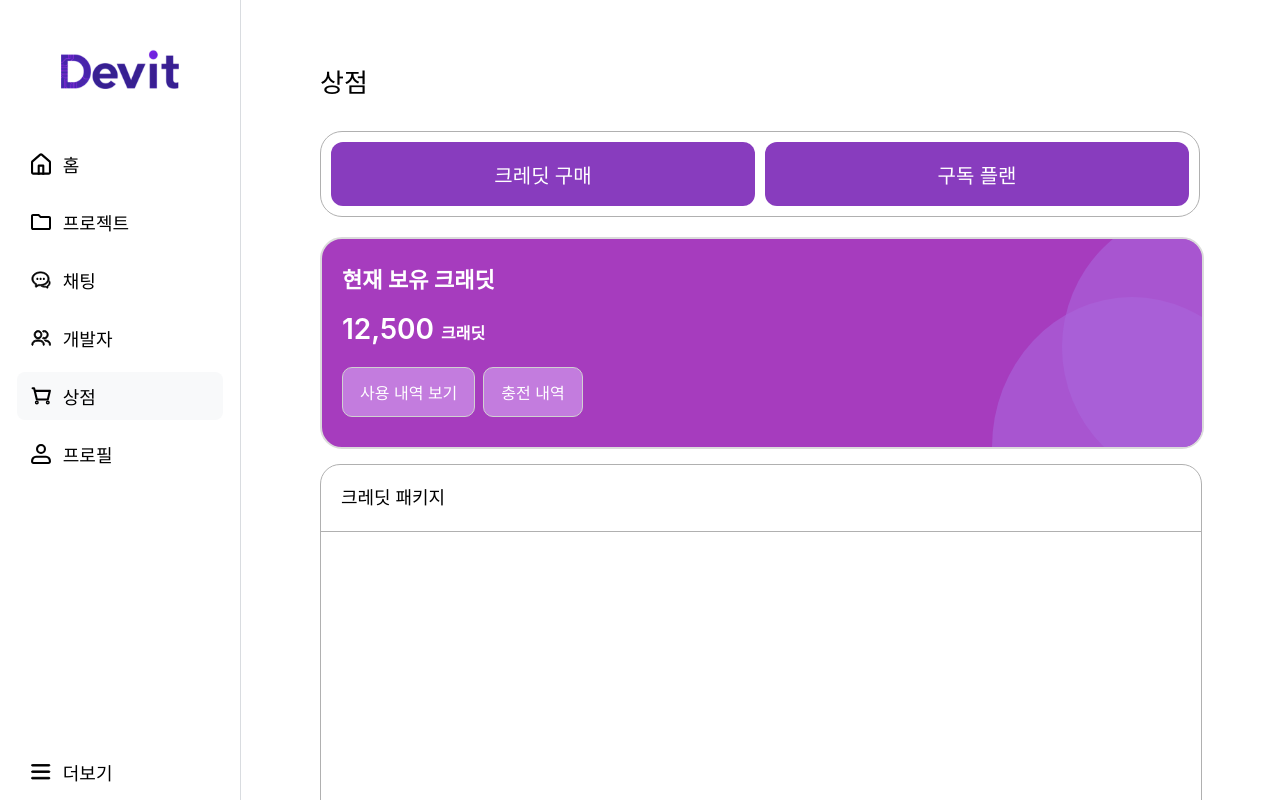
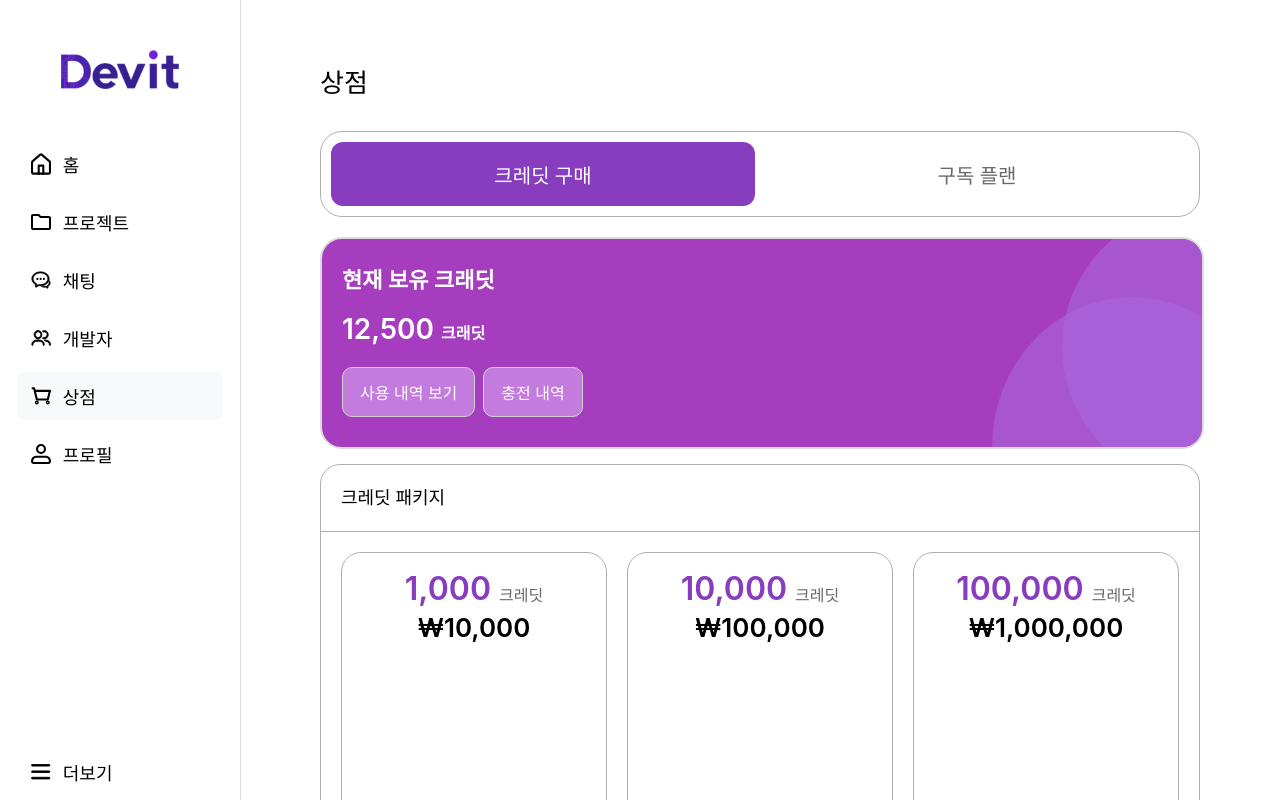
Before and after one commit to technologyaa/Devit-Web, a React (Vite) app: page /shop in a window 1280 px wide. Built offline with nearby package versions, Linux system fonts and the light colour scheme.

Commit message:
feat: 구독 플랜 화면UI 넘어가게 구현

```diff
--- a/src/pages/home/HomePage.jsx
+++ b/src/pages/home/HomePage.jsx
@@ -79,7 +79,7 @@ export default function HomePage() {
           <S.Bottom>
             <S.Text>추천 개발자</S.Text>
             <S.RecommendDev>
-              {devlopers.map((devloper, index) => {
+              {devlopers.map((devloper) => {
                 return (
                   <S.Devloper>
                     <S.Profile
--- a/src/pages/shop/ShopPage.jsx
+++ b/src/pages/shop/ShopPage.jsx
@@ -1,15 +1,54 @@
 import * as S from "./styles/shopPage";
 import { Helmet } from "react-helmet";
 import profiles from "@/data/profile";
+import { useState } from "react";
 
 const SHOP = [
   "크레딧 구매",
   "구독 플랜"
 ]
 
-const userCredit = profiles[0].credit; // 아직 서버 연결전 더미 데이터 하나
+const CREDIT = [
+  {
+    credit: "1,000", // 1000 크래딧
+    won: "10,000"
+  },
+  {
+    credit: "10,000", // 10000 크래딧
+    won: "100,000"
+  },
+  {
+    credit: "100,000", // 10000 크래딧
+    won: "1,000,000"
+  }
+]
+
+const userCredit = profiles[0].credit;
+
+// '구독 플랜' 탭을 위한 더미 컴포넌트
+const SubscriptionPlan = () => (
+    <S.CreditBox style={{ padding: 0 }}>
+      <S.BoxText>구독 플랜 패키지</S.BoxText>
+      <div style={{ padding: '40px 20px', textAlign: 'center', height: '280px' }}>
+        <p style={{ fontSize: '18px', color: '#696969' }}>
+          현재 구독 플랜 컨텐츠 준비 중입니다.
+        </p>
+        <p style={{ marginTop: '10px', fontSize: '16px', color: '#B0B0B0' }}>
+          나중에 실제 구독 플랜 패키지 카드들로 대체해주세요.
+        </p>
+      </div>
+    </S.CreditBox>
+);
 
 export default function ShopPage() {
+  // 'selectedShop' 상태 정의. 초기값은 "크레딧 구매"
+  const [selectedShop, setSelectedShop] = useState(SHOP[0]);
+
+  // 버튼 클릭 핸들러
+  const handleShopClick = (shopName) => {
+    setSelectedShop(shopName);
+  };
+
   return (
     <>
       <Helmet>
@@ -23,11 +62,18 @@ export default function ShopPage() {
             <S.Top>
               <S.ShopButtonFrame>
                 {SHOP.map((shop) => (
-                  <S.ShopButton>
+                  <S.ShopButton
+                    key={shop}
+                    onClick={() => handleShopClick(shop)}
+                    $isSelected={selectedShop === shop}
+                  >
                     {shop}
                   </S.ShopButton>
                 ))}
               </S.ShopButtonFrame>
+
+              {/* 👈 변경된 부분: "크레딧 구매" 일 때만 현재 보유 크래딧 섹션 렌더링 */}
+              {selectedShop === "크레딧 구매" && (
                 <S.HaveCredit>
                   <S.TextFrame>
                     <S.HaveCreditText
@@ -56,12 +102,57 @@ export default function ShopPage() {
 
                   </S.Cricle>
                 </S.HaveCredit>
+              )}
             </S.Top>
+
+            {/* 선택된 탭에 따라 하단 컨텐츠 조건부 렌더링 (기존 로직 유지) */}
+            {selectedShop === "크레딧 구매" ? (
               <S.CreditBox>
                   <S.BoxText>
                     크레딧 패키지
                   </S.BoxText>
+
+                  <S.CardContainer>
+                    {CREDIT.map((item, index) => (
+                      <S.CreditCard key={index}>
+                        <S.BoxTop>
+                          <S.TextContainer>
+                          <S.CreditText
+                            FontSize={"32px"}
+                            FontWeight={"600"}
+                            Color={"#883CBE"}
+                          >
+                            {item.credit}
+                          </S.CreditText>
+                          <S.CreditText
+                            FontSize={"16px"}
+                            FontWeight={"500"}
+                            Color={"#696969"}
+                            PaddingBottom={"2px"}
+                          >
+                            크레딧
+                          </S.CreditText>
+                        </S.TextContainer>
+                        <div>
+                          <S.CreditText
+                            FontSize={"26px"}
+                            FontWeight={"600"}
+                          >
+                            ₩{item.won}
+                          </S.CreditText>
+                        </div>
+                        </S.BoxTop>
+                        <S.PurchaseButton>
+                          지금 구매
+                        </S.PurchaseButton>
+                      </S.CreditCard>
+                    ))}
+                  </S.CardContainer>
               </S.CreditBox>
+            ) : (
+              <SubscriptionPlan />
+            )}
+
           </S.TopAndCredit>
         </S.Frame>
       </S.Container>
--- a/src/pages/shop/styles/shopPage.js
+++ b/src/pages/shop/styles/shopPage.js
@@ -53,6 +53,24 @@ export const ShopButton = styled.button`
   background: #883CBE;
   color: #ffff;
   border-radius: 12px;
+
+  width: 100%;
+  height: 100%;
+  padding: 10px;
+  font-size: 20px;
+  font-weight: 500;
+  border-radius: 12px;
+  cursor: pointer;
+  transition: background 0.3s, color 0.3s;
+  border: none; // 기본 border 제거
+
+  background: ${(props) => (props.$isSelected ? "#883CBE" : "transparent")};
+  color: ${(props) => (props.$isSelected ? "#ffff" : "#696969")};
+
+  &:hover {
+    background: ${(props) => (props.$isSelected ? "#883CBE" : "#f0f0f0")};
+    color: ${(props) => (props.$isSelected ? "#ffff" : "#000")};
+  }
 `;
 
 export const HaveCredit = styled.div`
@@ -84,10 +102,12 @@ export const HaveCreditText = styled.p`
 
 export const CreditBox = styled.div`
   width: 100%;
-  height: 35rem;
+  height: 100%;
   border-radius: 1.25rem;
   border: 1px solid #B0B0B0;
   background: #FFF;
+  box-sizing: border-box;
+  overflow: hidden;
 `;
 
 export const SpanText = styled.span`
@@ -107,6 +127,7 @@ export const CreditHistoryBtn = styled.button`
   background: rgba(226, 187, 255, 0.50);
   color: #ffffff;
   padding: 12px 17px;
+  cursor: pointer;
 `;
 
 export const Cricle = styled.div`
@@ -138,3 +159,62 @@ export const BoxText = styled.div`
   align-items: center;
   padding: 24px 20px;
 `;
+
+export const CardContainer = styled.div`
+  padding:20px;
+  width: 100%;
+  display: grid;
+  grid-template-columns: repeat(auto-fit, minmax(250px, 1fr));
+  gap: 20px; /* 카드 사이의 간격 */
+  box-sizing: border-box;
+`;
+
+export const CreditCard = styled.div`
+  display: flex;
+  flex-direction: column;
+  align-items: center;
+  justify-content: space-between;
+  padding: 20px 10px;
+  height: 18rem;
+  border-radius: 1.25rem;
+  border: 1px solid #B0B0B0;
+  background: #FFF;
+  text-align: center;
+`;
+
+export const TextContainer = styled.div`
+  display: flex;
+  align-items: flex-end;
+  gap: 8px;
+`;
+
+export const CreditText = styled.span`
+  font-size: ${(props) => props.FontSize};
+  font-weight: ${(props) => props.FontWeight};
+  color: ${(props) => props.Color || '#000'};
+  padding-bottom: ${(props) => props.PaddingBottom || 0}
+`;
+
+export const PurchaseButton = styled.button`
+  width: 90%;
+  padding: 15px 0;
+  background: #883CBE;
+  color: #ffff;
+  font-size: 18px;
+  font-weight: 500;
+  border: none;
+  border-radius: 12px;
+  cursor: pointer;
+  transition: background 0.3s;
+
+  &:hover {
+    background: #6a2e99;
+  }
+`;
+export const BoxTop = styled.div`
+  display: flex;
+  flex-direction: column;
+  gap: 10px;
+`;
+
+// ... (이후 스타일 코드)
```
Lines whose indentation alone changed are shown as unchanged.
